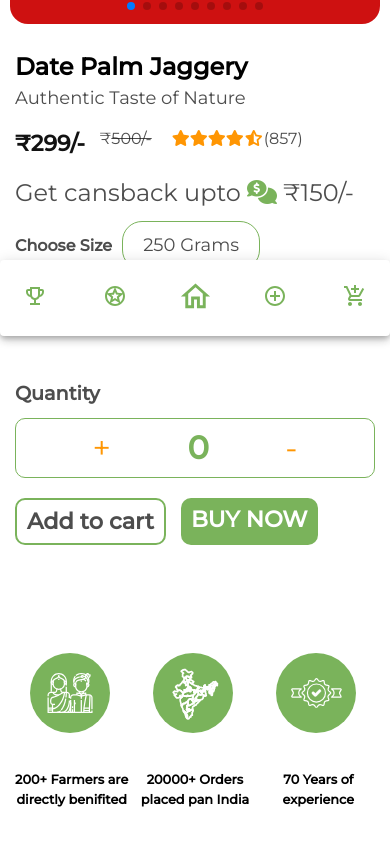
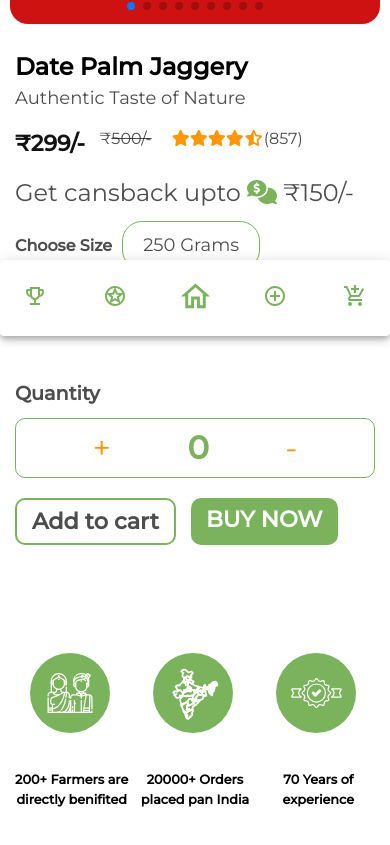
Before and after one commit to Tuhin1904/tuhin-grambahar, a React (Create React App) app: page / in a window 390 px wide. Shown: the part 508-1353 px from the top of the page. Built offline with nearby package versions, Linux system fonts and the light colour scheme.

Commit message:
Update HomeProduct.css

```diff
--- a/src/components/HomeProduct/HomeProduct.css
+++ b/src/components/HomeProduct/HomeProduct.css
@@ -297,13 +297,13 @@
     .buy-now-btn{
         border-radius: 10px;
         font-size: 1.4rem;
-        padding-right: 10px;
-        padding-left: 10px;
+        padding-right: 15px;
+        padding-left: 15px;
         margin-right: 0px;
     }
     .add-to-cart-btn{
-        padding-right: 10px;
-        padding-left: 10px;
+        padding-right: 15px;
+        padding-left: 15px;
         border-radius: 10px;
         font-size: 1.4rem;
         border: 2px solid #7ab35b;
```
